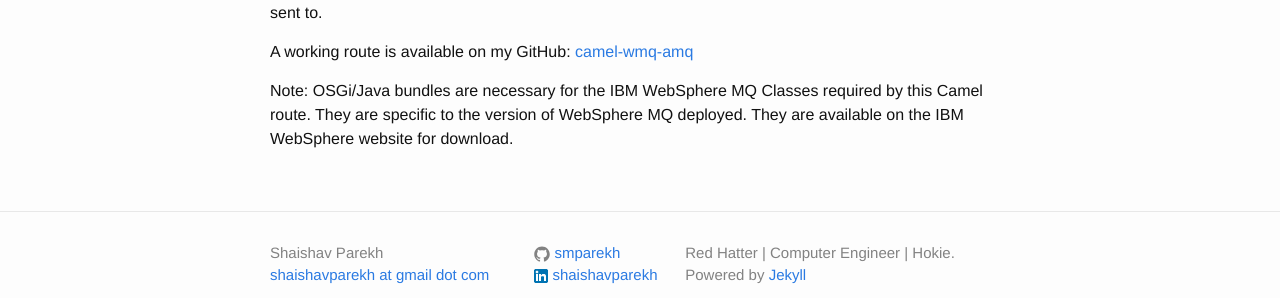
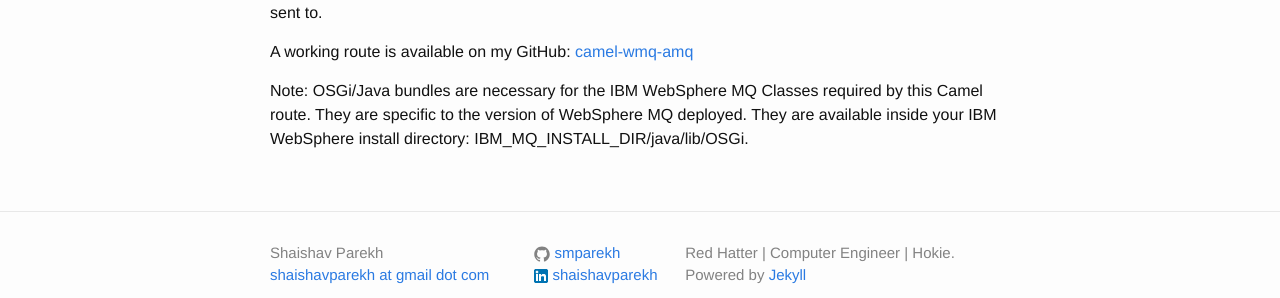
Before and after one commit to smparekh/smparekh.github.io, a Jekyll site: the page built from _posts/2016-01-30-wmq-to-amq-bridge.markdown, in a window 1280 px wide. Shown: the part 1671-1969 px from the top of the page. Built offline with Jekyll 4.4.1, drawn with Linux system fonts in a browser that asks for light colours.

Commit message:
Fixed OSGi bundles directory

```diff
--- a/_posts/2016-01-30-wmq-to-amq-bridge.markdown
+++ b/_posts/2016-01-30-wmq-to-amq-bridge.markdown
@@ -71,6 +71,6 @@ Of course, a broad consumer can also be defined if one wants to consumer from a
 
 A working route is available on my GitHub: [camel-wmq-amq][1]
 
-Note: OSGi/Java bundles are necessary for the IBM WebSphere MQ Classes required by this Camel route. They are specific to the version of WebSphere MQ deployed. They are available on the IBM WebSphere website for download.
+Note: OSGi/Java bundles are necessary for the IBM WebSphere MQ Classes required by this Camel route. They are specific to the version of WebSphere MQ deployed. They are available inside your IBM WebSphere install directory: IBM_MQ_INSTALL_DIR/java/lib/OSGi.
 
 [1]: https://github.com/smparekh/camel-wmq-amq "camel-wmq-amq"
```
